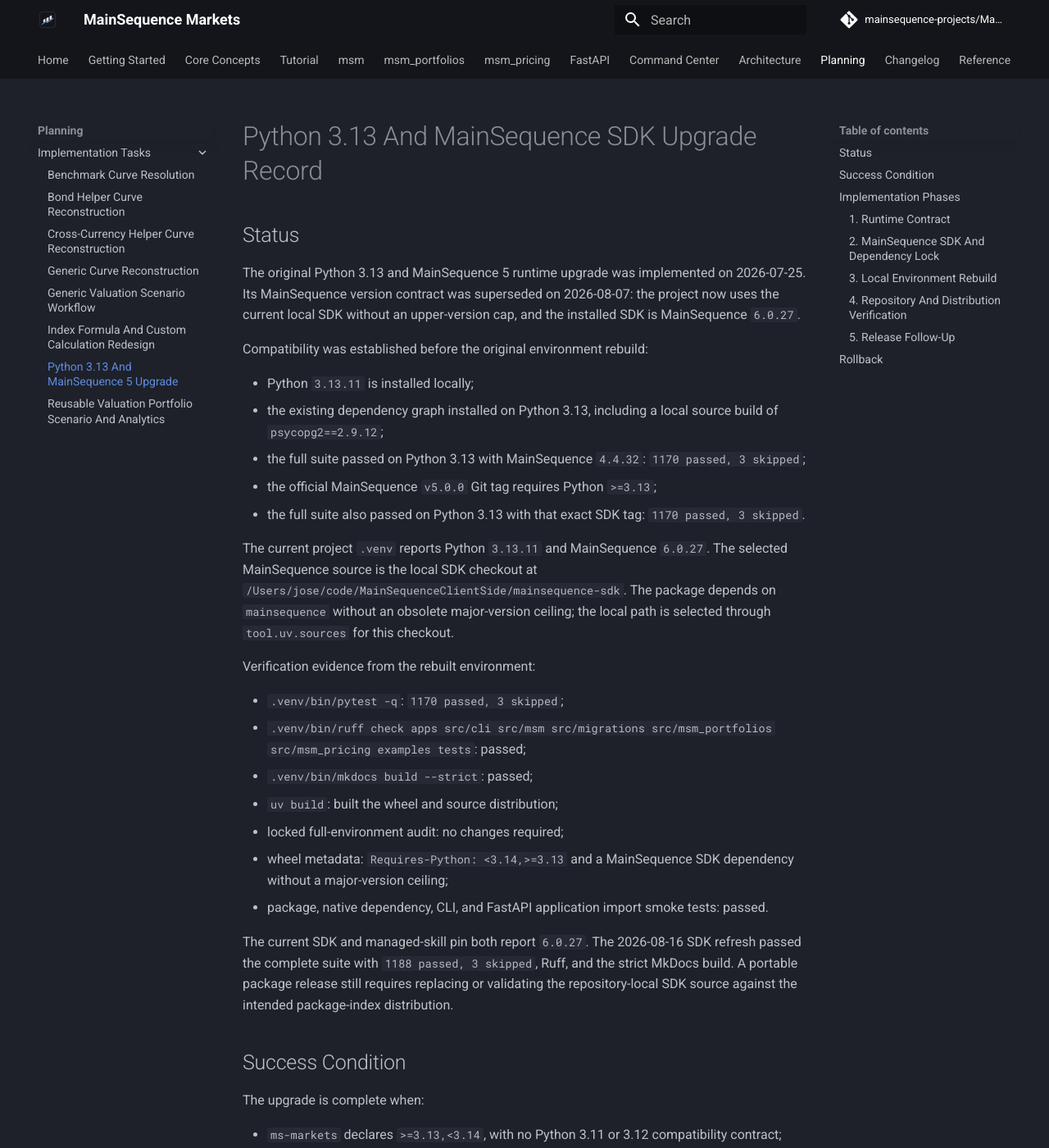
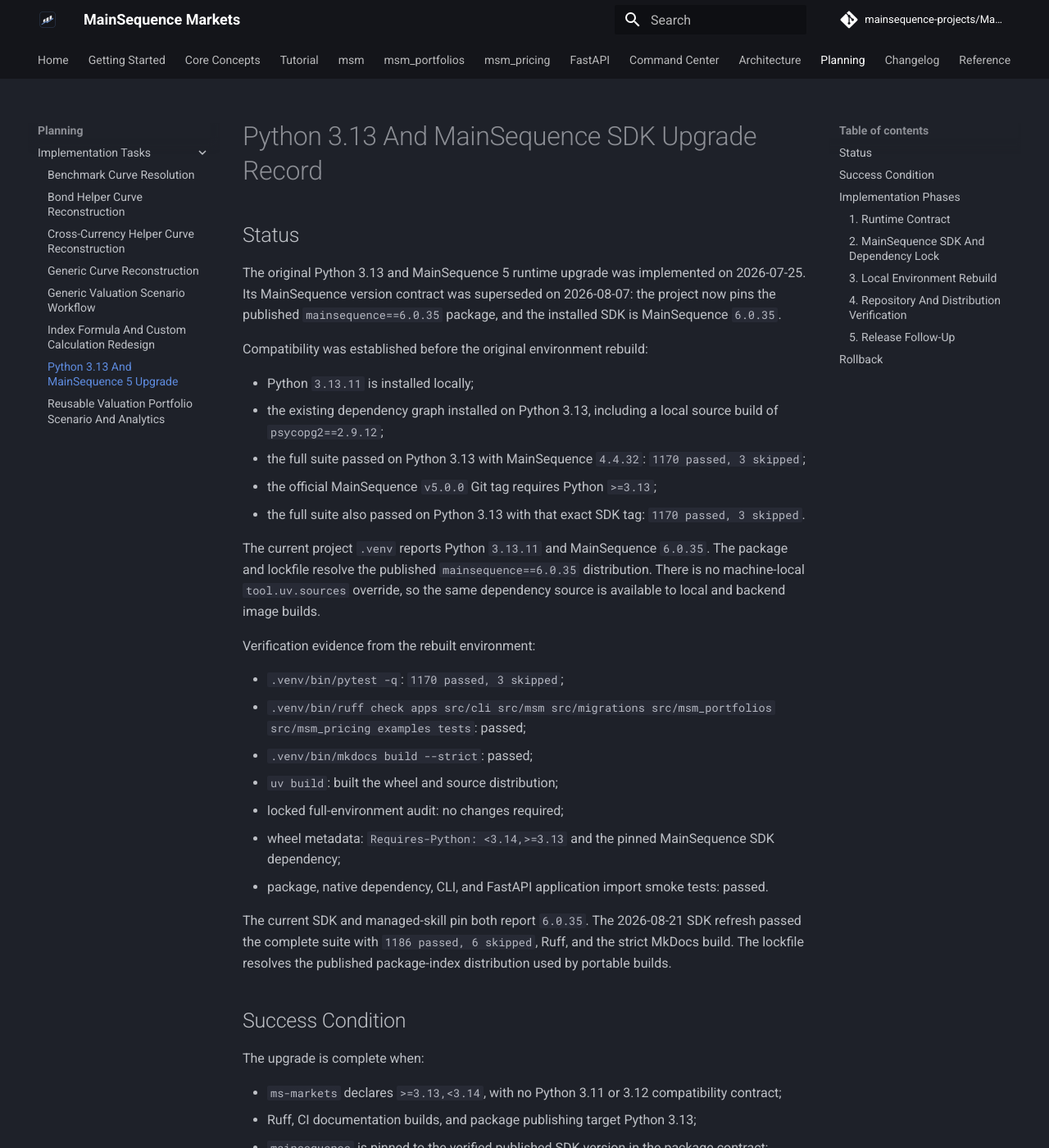
Before and after one commit to mainsequence-projects/MainSequenceMarkets, an MkDocs documentation site: the page built from docs/planning/implementation_tasks/python_3_13_mainsequence_5_upgrade_plan.md, in a window 1280 px wide and 1400 px high. Shown: the whole window at 82% size. Built offline with MkDocs 1.6.1 and Material for MkDocs 9.7.7, drawn with Linux system fonts in a browser that asks for light colours; comment, search, counter and statistics services are not loaded; some of the changed text lies outside the part shown.

```diff
--- a/docs/planning/implementation_tasks/python_3_13_mainsequence_5_upgrade_plan.md
+++ b/docs/planning/implementation_tasks/python_3_13_mainsequence_5_upgrade_plan.md
@@ -4,8 +4,8 @@
 
 The original Python 3.13 and MainSequence 5 runtime upgrade was implemented on
 2026-07-25. Its MainSequence version contract was superseded on 2026-08-07:
-the project now uses the current local SDK without an upper-version cap, and
-the installed SDK is MainSequence `6.0.27`.
+the project now pins the published `mainsequence==6.0.35` package, and the
+installed SDK is MainSequence `6.0.35`.
 
 Compatibility was established before the original environment rebuild:
 
@@ -18,11 +18,10 @@
 - the full suite also passed on Python 3.13 with that exact SDK tag:
   `1170 passed, 3 skipped`.
 
-The current project `.venv` reports Python `3.13.11` and MainSequence `6.0.27`.
-The selected MainSequence source is the local SDK checkout at
-`/Users/jose/code/MainSequenceClientSide/mainsequence-sdk`. The package depends
-on `mainsequence` without an obsolete major-version ceiling; the local path is
-selected through `tool.uv.sources` for this checkout.
+The current project `.venv` reports Python `3.13.11` and MainSequence `6.0.35`.
+The package and lockfile resolve the published `mainsequence==6.0.35`
+distribution. There is no machine-local `tool.uv.sources` override, so the
+same dependency source is available to local and backend image builds.
 
 Verification evidence from the rebuilt environment:
 
@@ -32,16 +31,15 @@
 - `.venv/bin/mkdocs build --strict`: passed;
 - `uv build`: built the wheel and source distribution;
 - locked full-environment audit: no changes required;
-- wheel metadata: `Requires-Python: <3.14,>=3.13` and a MainSequence SDK
-  dependency without a major-version ceiling;
+- wheel metadata: `Requires-Python: <3.14,>=3.13` and the pinned MainSequence
+  SDK dependency;
 - package, native dependency, CLI, and FastAPI application import smoke tests:
   passed.
 
-The current SDK and managed-skill pin both report `6.0.27`. The 2026-08-16 SDK
-refresh passed the complete suite with `1188 passed, 3 skipped`, Ruff, and the
-strict MkDocs build. A portable package
-release still requires replacing or validating the repository-local SDK source
-against the intended package-index distribution.
+The current SDK and managed-skill pin both report `6.0.35`. The 2026-08-21 SDK
+refresh passed the complete suite with `1186 passed, 6 skipped`, Ruff, and the
+strict MkDocs build. The lockfile resolves the published package-index
+distribution used by portable builds.
 
 ## Success Condition
 
@@ -50,17 +48,17 @@
 - `ms-markets` declares `>=3.13,<3.14`, with no Python 3.11 or 3.12
   compatibility contract;
 - Ruff, CI documentation builds, and package publishing target Python 3.13;
-- `mainsequence` has no obsolete major-version ceiling in the package contract;
+- `mainsequence` is pinned to the verified published SDK version in the package
+  contract;
 - `uv.lock` resolves only the Python 3.13 project contract;
 - the local `.venv` reports Python 3.13 and the current selected MainSequence SDK;
 - core, portfolio, pricing, public API, CLI, migration, and documentation
   imports work from the rebuilt environment;
 - the complete test suite, scoped Ruff baseline, strict MkDocs build, and
   package build pass;
-- built wheel metadata contains `Requires-Python: <3.14,>=3.13` and a
-  MainSequence dependency without a major-version ceiling;
-- a fresh locked sync can reproduce the environment on a checkout where the
-  configured local MainSequence SDK path exists.
+- built wheel metadata contains `Requires-Python: <3.14,>=3.13` and the pinned
+  MainSequence dependency;
+- a fresh locked sync can reproduce the environment from the package index.
 
 No database schema change is required for this runtime upgrade. Applying
 MetaTable migrations or deploying a platform release is outside this local
@@ -80,13 +78,11 @@
 
 ### 2. MainSequence SDK And Dependency Lock
 
-- Declare the publishable `mainsequence` dependency without a stale major-version
-  ceiling.
-- Resolve the local MainSequence checkout through `tool.uv.sources` for local
-  development.
+- Pin the publishable `mainsequence` dependency to the verified SDK release.
+- Resolve MainSequence from the package index with no machine-local
+  `tool.uv.sources` override.
 - Regenerate `uv.lock` with Python 3.13.
-- Before a portable release, validate the intended package-index distribution
-  with `uv lock --no-sources`.
+- Validate the package-index distribution with a frozen full-environment sync.
 
 Gate: uv resolves the selected current MainSequence SDK and all optional
 dependency groups for Python 3.13.
--- a/pyproject.toml
+++ b/pyproject.toml
@@ -4,7 +4,7 @@
 
 [project]
 name = "ms-markets"
-version = "0.0.105"
+version = "0.0.106"
 description = "Financial markets ORM, engines, and application management extensions for Main Sequence."
 readme = "README.md"
 requires-python = ">=3.13,<3.14"
```
Also changed, not shown: CHANGELOG.md (+5 -2 lines), docs/fast_api/v1/index.md (+7 -6 lines), 3 other files.
